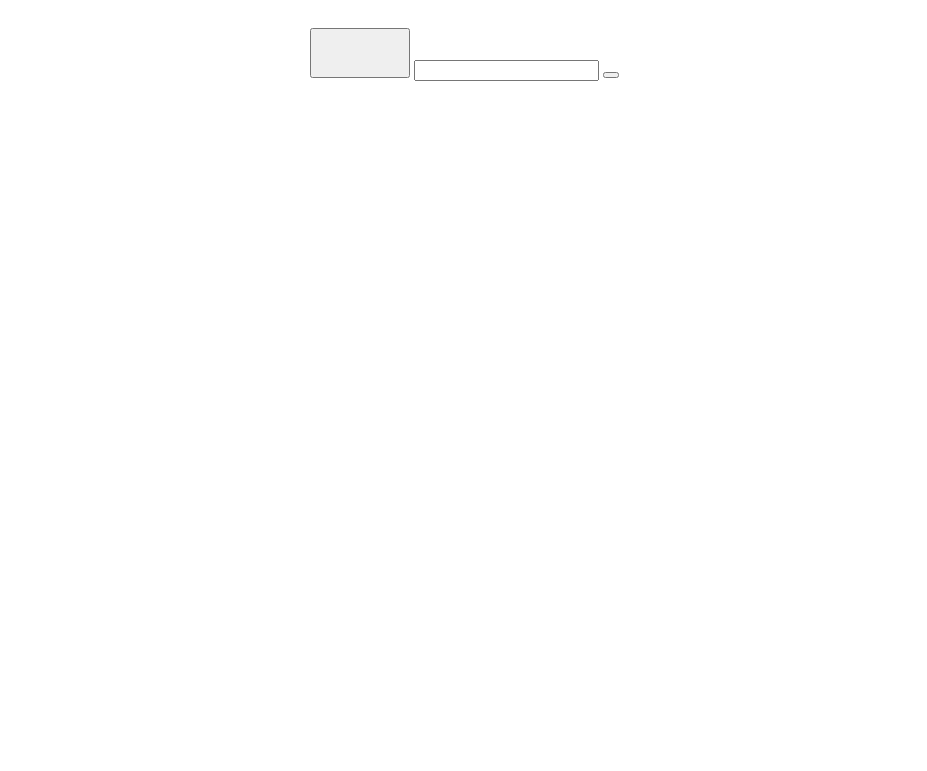
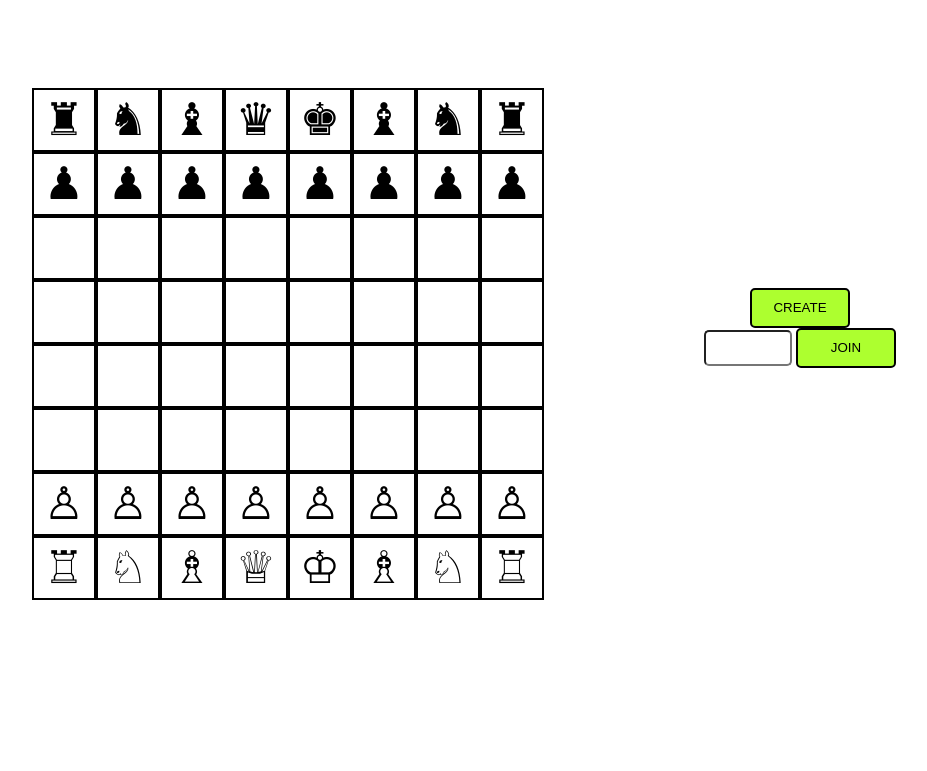
Before and after one commit to 0xamitr/Chess-node, a website with bundled scripts: page public/index.html in a window 1280 px wide. Shown: the whole page, without its empty margins (176-1103 px from the left). Built offline with nearby package versions, Linux system fonts and the light colour scheme; files whose address does not match are found by name.

Commit message:
css plus functionality

```diff
--- a/public/game.js
+++ b/public/game.js
@@ -12,8 +12,8 @@ function Game(socket, code, turn) {
     if(globalturn){
         start()
     }
-    document.getElementById('one').style.display = "none"
     const two = document.getElementById('two')
+    two.innerHTML = ""
     for (let i = 0; i < 8; i++) {
         const row = document.createElement('div')
         for (let j = 0; j < 8; j++) {
@@ -517,6 +517,7 @@ function start(){
         if(timerinterval < 0){
             globalturn = false
             clearInterval(int)
+            gameOver()
         }
     }, 1000)
 }
@@ -820,6 +821,8 @@ function doit(a, b, i, j){
             break
         }
     }
+}
+function gameOver(){
 
 }
 export default Game
--- a/public/index.css
+++ b/public/index.css
@@ -7,19 +7,67 @@ body{
     justify-content: center;
 }
 
+#container{
+    padding-top: 10vh;
+    display: flex;
+    height: 85vh;
+    min-width: 80vw;
+    justify-content: space-around;
+}
+#one{
+    display: flex;
+    align-items: center;
+    flex-direction: column;
+    text-align: center;
+    padding-top: 20vh;
+}
+
+#two{
+    display: flex;
+    flex-direction: column;
+    align-items: center;
+}
+
 .box{
-    height: 80px;
-    width: 80px;
+    height: clamp(20px, 8vw, 60px);
+    width: clamp(20px, 8vw, 60px);
     border: solid 2px black;
     text-align: center;
-    line-height: 80px; /* Make the line height equal to the height of the square */
-    font-size: 60px;
+    line-height: clamp(20px, 8vw, 60px);;
+    font-size: clamp(15px, 6vw, 45px);
+}
+
+h2{
+    text-align: center;
 }
 
 .show{
     background-color: blanchedalmond;
 }
 
-/* div[position='threatning'] {
-    background-color: blue;
-  }  */
+@media only screen and (max-width: 720px) {
+    #container {
+        flex-direction: column;
+    }
+    #one{
+        padding-top: 0;
+    }
+  }
+
+button{
+    width: 100px;
+    height: 40px;
+    background-color: greenyellow;
+    border-radius: 5px;
+    border: solid 2px black
+}
+
+input{
+    width: 80px;
+    height: 30px;
+    border-radius: 5px;
+}
+
+button:hover{
+    background-color: green;
+}
--- a/public/index.html
+++ b/public/index.html
@@ -7,15 +7,19 @@
     <link rel="stylesheet" href="./index.css">
 </head>
 <body>
-    <div id="one">
-        <h2 id="code"></h2>
-        <button id="button" style="height: 50px; width: 100px;"></button>
-        <input id="input" type="number"/>
-        <button id="submit-input"></button>
+    <div id="container">
+        <div id="two">
+            <div id="timer"></div>
+        </div>
+        <div id="one">
+            <h2 id="code"></h2>
+            <button id="button">CREATE</button>
+            <div>
+                <input id="input" type="number" required="true"/>
+                <button id="submit-input">JOIN</button>
+            </div>
+        </div>
     </div>
-    <div id="two">
-    </div>
-    <div id="timer"></div>
     <script src="/socket.io/socket.io.js"></script>
     <script src="./one.js" type="module"></script>
 </body>
--- a/public/one.js
+++ b/public/one.js
@@ -4,6 +4,112 @@ const btn = document.getElementById("button")
 const input = document.getElementById("input")
 const submit_btn = document.getElementById("submit-input")
 let socket;
+let globalturn = true
+const two = document.getElementById('two')
+for (let i = 0; i < 8; i++) {
+    const row = document.createElement('div')
+    for (let j = 0; j < 8; j++) {
+        const boxes = document.createElement('div')
+        boxes.className = "box"
+        if (i == 1) {
+            boxes.classList.add("enemy")
+            if(!globalturn)
+                boxes.textContent = String.fromCharCode(9817)
+            else
+                boxes.textContent = String.fromCharCode(9823)
+            boxes.classList.add("epawn")
+        }
+        else if (i == 0) {
+            boxes.classList.add("enemy")
+            if (j == 6 || j == 1) {
+                if(!globalturn)
+                    boxes.textContent = String.fromCharCode(9816)
+                else
+                    boxes.textContent = String.fromCharCode(9822)
+                boxes.classList.add("eknight")
+            }
+            else if (j == 5 || j == 2) {
+                if(!globalturn)
+                    boxes.textContent = String.fromCharCode(9815)
+                else
+                    boxes.textContent = String.fromCharCode(9821)
+                boxes.classList.add("ebishop")
+
+            }
+            else if (j == 7 || j == 0) {
+                if(!globalturn)
+                    boxes.textContent = String.fromCharCode(9814)
+                else
+                    boxes.textContent = String.fromCharCode(9820)
+                boxes.classList.add("erook")
+            }
+            else if (j == 3) {
+                if(!globalturn)
+                    boxes.textContent = String.fromCharCode(9813)
+                else
+                    boxes.textContent = String.fromCharCode(9819)
+                    boxes.classList.add("equeen")
+            }
+            else if (j == 4) {
+                if(!globalturn)
+                    boxes.textContent = String.fromCharCode(9812)
+                else
+                    boxes.textContent = String.fromCharCode(9818)
+                boxes.classList.add("eking")
+            }
+        }
+        else if (i == 6) {
+            boxes.classList.add("occupied")
+            if(globalturn)
+                boxes.textContent = String.fromCharCode(9817)
+            else
+                boxes.textContent = String.fromCharCode(9823)
+            boxes.classList.add("pawn")
+        }
+        else if (i == 7) {
+            boxes.classList.add("occupied")
+            if (j == 6 || j == 1) {
+                if(globalturn)
+                    boxes.textContent = String.fromCharCode(9816)
+                else
+                    boxes.textContent = String.fromCharCode(9822)
+                boxes.classList.add("knight")
+            }
+            else if (j == 5 || j == 2) {
+                if(globalturn)
+                    boxes.textContent = String.fromCharCode(9815)
+                else
+                    boxes.textContent = String.fromCharCode(9821)
+                boxes.classList.add("bishop")
+            }
+            if (j == 7 || j == 0) {
+                if(globalturn)
+                    boxes.textContent = String.fromCharCode(9814)
+                else
+                    boxes.textContent = String.fromCharCode(9820)
+                boxes.classList.add("rook")
+            }
+            else if (j == 3) {
+                if(globalturn)
+                    boxes.textContent = String.fromCharCode(9813)
+                else
+                    boxes.textContent = String.fromCharCode(9819)
+                boxes.classList.add("queen")
+            }
+            else if (j == 4) {
+                if(globalturn)
+                    boxes.textContent = String.fromCharCode(9812)
+                else
+                    boxes.textContent = String.fromCharCode(9818)
+                boxes.classList.add("king")
+            }
+        }
+        boxes.id = `${i},${j}`
+        row.append(boxes)
+    }
+    row.className = "row"
+    two.append(row)
+}
 btn.addEventListener("click", () => {
     createConnection();
 
@@ -19,7 +125,6 @@ submit_btn.addEventListener("click", ()=>{
 
 const createConnection = ()=>{
     const code = Math.floor(Math.random() * 1000);
-    input.style.display = "none"
     document.getElementById("code").textContent = code
     socket = io()
     console.log("Socket:", socket);
```
